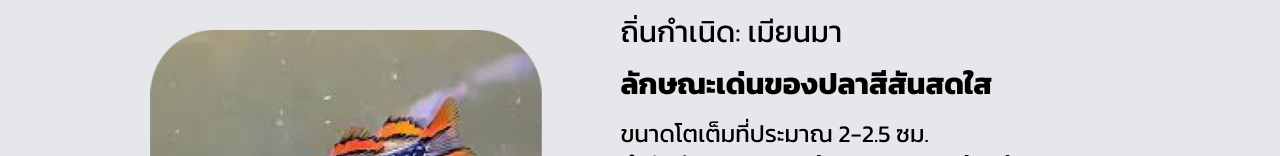
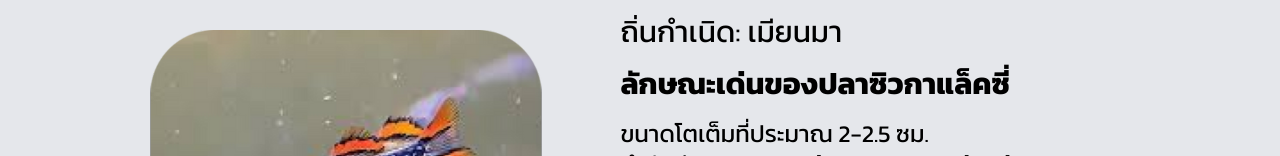
Before and after one commit to PornpapatDps/ProjectSystemsSell, a React (Vite) app in the folder frontend/: page /KnowFish3 in a window 1280 px wide. Shown: the part 282-438 px from the top of the page. Built offline with nearby package versions, Linux system fonts and the light colour scheme.

Commit message:
Update KnowFish3.jsx

```diff
--- a/frontend/src/components/About/KnowFish/KnowFish3.jsx
+++ b/frontend/src/components/About/KnowFish/KnowFish3.jsx
@@ -2,7 +2,7 @@ import img1 from '../../../assets/SA/11.png';
 
 import React from 'react'
 
-const KnowFish = () => {
+const KnowFish3 = () => {
   return (
     <div>
        <div className="flex flex-col-3  md:flex-row items-center p-20 font-[Kanit]  justify-center bg-gray-200 dark:bg-gray-800 dark:text-white ">
@@ -17,7 +17,7 @@ const KnowFish = () => {
           <h1 className="text-7xl font-semibold mb-2">ปลาซิวกาแล็คซี่  </h1>
           <p className="text-4xl mb-4">ชื่อวิทยาศาสตร์: Galaxy Rasbora </p>
           <p className="text-3xl mb-4">ถิ่นกำเนิด: เมียนมา</p>
-          <p className="text-3xl mb-4 font-bold">ลักษณะเด่นของปลาสีสันสดใส</p>
+          <p className="text-3xl mb-4 font-bold">ลักษณะเด่นของปลาซิวกาแล็คซี่</p>
           <ul className="text-2xl">
             <li>ขนาดโตเต็มที่ประมาณ 2-2.5 ซม.</li>
             <li>ลำตัวมีลวดลายจุดคล้ายดวงดาวบนท้องฟ้า</li>
@@ -39,4 +39,4 @@ const KnowFish = () => {
   )
 }
 
-export default KnowFish
+export default KnowFish3
```
